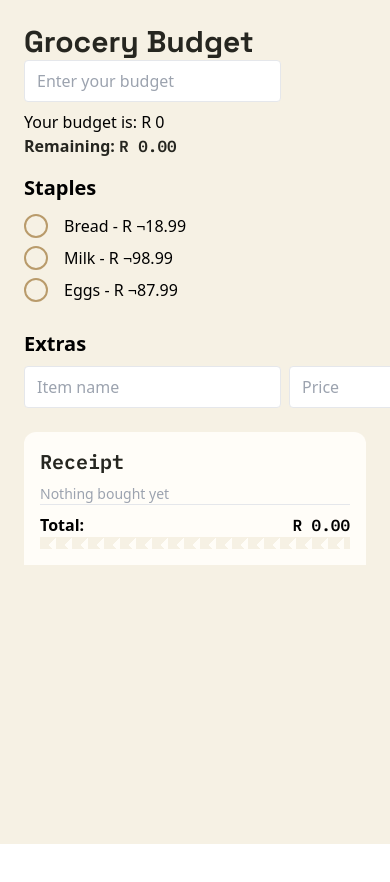
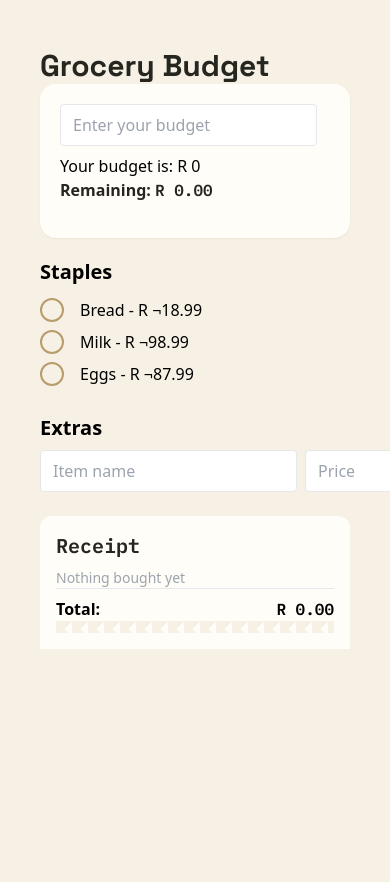
Before and after one commit to Khulekani1211/grocery-budget-app, a React (Vite) app: page / in a window 390 px wide. Shown: the top 882 px of the page. Before the commit the page ends 844 px from the top, so only its background shows below. Built offline with nearby package versions, Linux system fonts and the light colour scheme.

Commit message:
Making they layout to be mobile friendly and adding a wrapper around the budget section

```diff
--- a/src/App.jsx
+++ b/src/App.jsx
@@ -23,9 +23,12 @@ export default function App() {
   const overBudget = remainingBudget < 0;
 
   return (
+    <div style={{ backgroundColor: COLORS.paper, minHeight: '100vh'}}>
+      <div className="max-w-md mx-auto px-4 py-6">
         <div style={{ backgroundColor: COLORS.paper, minHeight: '100vh'}} className="p-6">
           <h1 style={{fontFamily: '"Space Grotesk", sans-serif', color: COLORS.ink}} className="text-3xl font-bold">Grocery Budget</h1>
 
+          <div style={{ backgroundColor: COLORS.chalk }} className="rounded-2xl p-5 mb-5 shadow-sm">
             <input
             type="number"
             value={budget}
@@ -40,6 +43,8 @@ export default function App() {
               {overBudget ? 'Over Budget: ' : 'Remaining: '}
               <Money value={Math.abs(remainingBudget)} />
             </p>
+          </div>
+
 
           <StaplesSection staples={staples} onToggle={toggleStaple} onConfirmPrice={confirmStaplePrice} />
 
@@ -48,6 +53,10 @@ export default function App() {
           <Receipt staples={staples} extras={extras} spent={spent} />
 
         </div>
+      </div>
+
+    </div>
+
 
   )
 }
```
Lines whose indentation alone changed are shown as unchanged.
